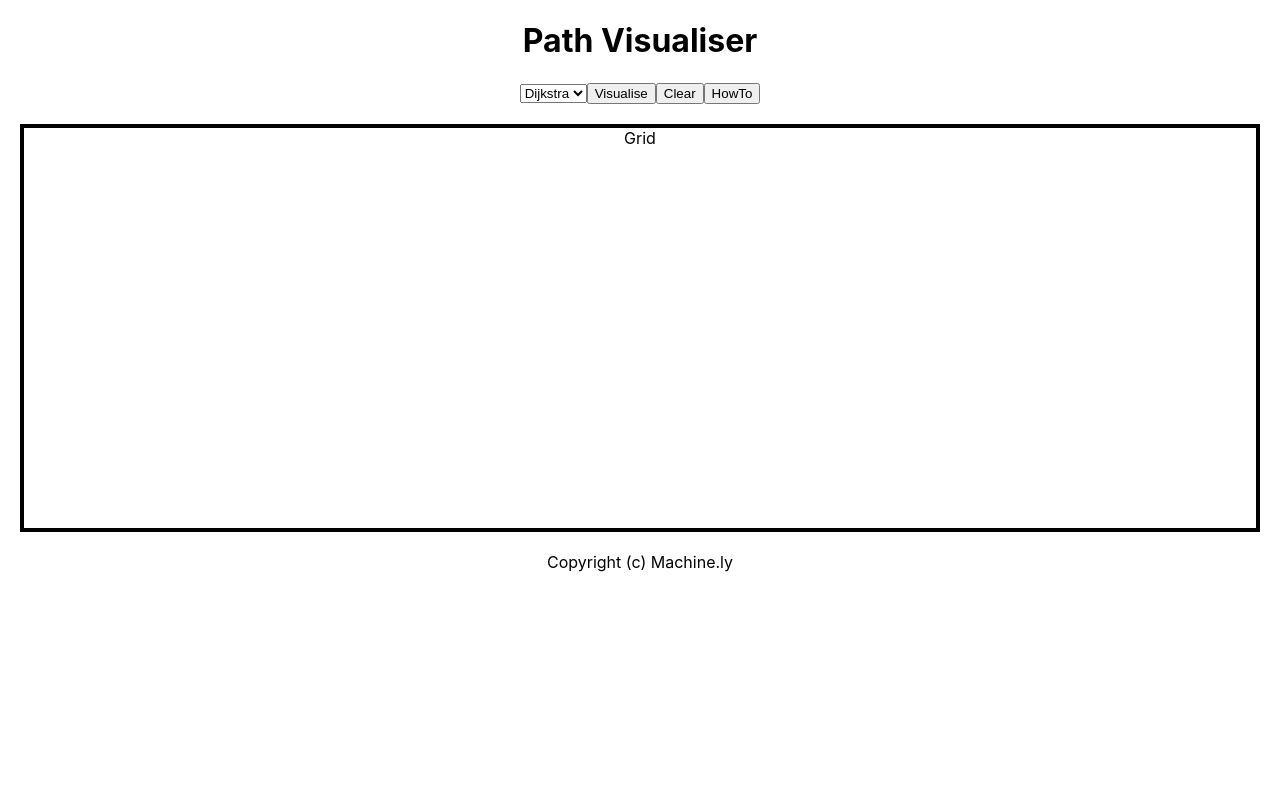
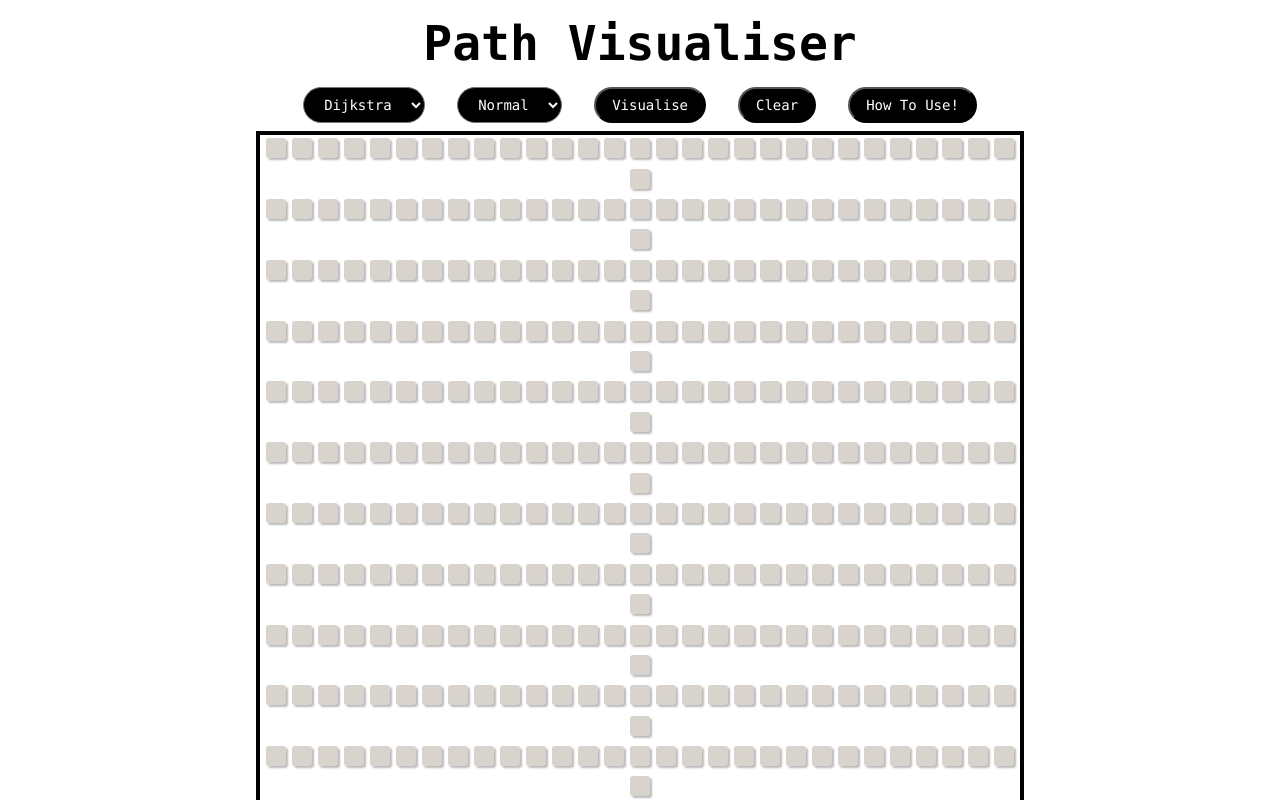
Before and after one commit to Machine-ly/GraphIn, a React (Create React App) app: page / in a window 1280 px wide. Shown: the top 800 px of the page. Built offline with nearby package versions, Linux system fonts and the light colour scheme.

Commit message:
Added Board UI Added constants.js Added Element.jsx Added Provider.jsx

```diff
--- a/public/index.html
+++ b/public/index.html
@@ -9,7 +9,7 @@
       name="description"
       content="Web site created using create-react-app"
     />
-    <link rel="apple-touch-icon" href="%PUBLIC_URL%/logo192.png" />
+
     <!--
       manifest.json provides metadata used when your web app is installed on a
       user's mobile device or desktop. See https://developers.google.com/web/fundamentals/web-app-manifest/
@@ -24,6 +24,11 @@
       work correctly both with client-side routing and a non-root public URL.
       Learn how to configure a non-root public URL by running `npm run build`.
     -->
+    <link
+      rel="stylesheet"
+      href="https://unpkg.com/tachyons@4.12.0/css/tachyons.min.css"
+    />
+
     <title>React App</title>
   </head>
   <body>
--- a/src/App.jsx
+++ b/src/App.jsx
@@ -3,7 +3,7 @@ import "./App.css";
 import Container from "./components/Container";
 function App() {
   return (
-    <div className="App">
+    <div className="App items-centers">
       <Container />
     </div>
   );
--- /dev/null
+++ b/src/assets/js/utils.js
@@ -0,0 +1,30 @@
+// Speed
+
+export const DELAY_SLOW = 300;
+export const DELAY_NORMAL = 150;
+export const DELAY_FAST = 50;
+
+// Board
+
+export const BOARD = [];
+for (let i = 0; i < 16; i++) {
+  BOARD[i] = [];
+  for (let j = 0; j < 30; j++) {
+    BOARD[i][j] = {
+      color: "#a1a6a3",
+      visit: false
+    };
+  }
+}
+
+// Element
+
+//element key
+
+export const KEYS = [];
+for (let i = 0; i < 16; i++) {
+  KEYS[i] = [];
+  for (let j = 0; j < 30; j++) {
+    KEYS[i][j] = `(${i},${j})`;
+  }
+}
--- a/src/components/Board.jsx
+++ b/src/components/Board.jsx
@@ -1,15 +1,55 @@
 import React from "react";
 
+import { BOARD, KEYS } from "../assets/js/utils";
+import Element from "./Element";
+
 export default function Container() {
+  const [clicking, setClicking] = React.useState(false);
+  const [dragging, setDragging] = React.useState({
+    begin: false,
+    end: false
+  });
+
+  const onMouseDown = e => {
+    const ridx = Number(e.target.dataset.ridx);
+    const cidx = Number(e.target.dataset.cidx);
+
+    // if (ridx === begin.current.x && cidx === begin.current.y) {
+    //   setDragging({ begin: true, end: false });
+    // } else if (ridx === end.current.x && cidx === end.current.y) {
+    //   setDragging({ begin: false, end: true });
+    // } else {
+    //   clickPos.current = { x: ridx, y: cidx };
+    //   setClicking(true);
+    // }
+  };
+  const onMouseUp = () => {
+    setClicking(false);
+    // setDragging({ begin: false, end: false });
+  };
+
   return (
     <div
+      className="board w-100 w-70-m w-60-l"
+      onMouseDown={onMouseDown}
+      onMouseUp={onMouseUp}
+      // onMouseMove={onMouseMove}
+      // onClick={onClick}
+      role="button"
+      tabIndex="0"
       style={{
-        minHeight: 400,
-        margin: 20,
+        margin: "auto",
         border: "4px solid black"
       }}
     >
-      Grid
+      {BOARD.map((row, ridx) => (
+        <div className="board_row" key={ridx}>
+          {row.map((col, cidx) => (
+            <Element ridx={ridx} cidx={cidx} key={KEYS[ridx][cidx]} />
+          ))}
+          <br />
+        </div>
+      ))}
     </div>
   );
 }
--- a/src/components/Container.jsx
+++ b/src/components/Container.jsx
@@ -5,8 +5,9 @@ import Board from "./Board";
 
 export default function Container() {
   return (
-    <div>
+    <div className="vh-100 code items-center">
       <Header />
+      {/* Modals for info andd error to be added */}
       <Board />
       <Footer />
     </div>
--- /dev/null
+++ b/src/components/Element.jsx
@@ -0,0 +1,17 @@
+import React from "react";
+
+export default function Element({ ridx, cidx }) {
+  return <div style={styles} ridx={ridx} cidx={ridx} />;
+}
+
+const styles = {
+  width: "20px",
+  height: "20px",
+  margin: "3px",
+  backgroundColor: "#d8d3cd",
+  borderRadius: "3px",
+  boxShadow: "2px 2px 2px #bbb",
+  cursor: "pointer",
+  display: "inline-block",
+  transition: "background-color 0.3s ease-out"
+};
--- a/src/components/Header.jsx
+++ b/src/components/Header.jsx
@@ -1,19 +1,50 @@
 import React from "react";
+import { DELAY_FAST, DELAY_NORMAL, DELAY_SLOW } from "../assets/js/utils";
 
 export default function Header() {
   return (
     <div>
-      <h1>Path Visualiser</h1>
+      <h1 className="f1 mv3-ns">Path Visualiser</h1>
       <div>
-        <select name="Algorithm">
+        <select
+          className="f6 grow no-underline br-pill ph3 pv2 mb2 dib white bg-black mh3"
+          name="Algorithm"
+        >
           <option value="Dijktsra">Dijkstra</option>
           <option value="A*">A*</option>
           <option value="Swarm">Swarm</option>
           <option value="extra">Extra</option>
         </select>
-        <input type="button" value="Visualise" />
-        <input type="button" value="Clear" />
-        <input type="button" value="HowTo" />
+        <select
+          className="f6 grow no-underline br-pill ph3 pv2 mb2 dib white bg-black mh3"
+          name="Speed"
+          defaultValue={150}
+        >
+          <option value={DELAY_SLOW}>Slow</option>
+          <option value={DELAY_NORMAL}>Normal</option>
+          <option value={DELAY_FAST}>Fast</option>
+        </select>
+        <button
+          className="f6 grow no-underline br-pill ph3 pv2 mb2 dib white bg-black mh3"
+          type="button"
+          value="Visualise"
+        >
+          Visualise
+        </button>
+        <button
+          className="f6 grow no-underline br-pill ph3 pv2 mb2 dib white bg-black mh3"
+          type="button"
+          value="Clear"
+        >
+          Clear
+        </button>
+        <button
+          className="f6 grow no-underline br-pill ph3 pv2 mb2 dib white bg-black mh3"
+          type="button"
+          value="HowTo"
+        >
+          How To Use!
+        </button>
       </div>
     </div>
   );
--- a/src/index.js
+++ b/src/index.js
@@ -4,8 +4,8 @@ import "./index.css";
 import App from "./App";
 
 ReactDOM.render(
-  <React.StrictMode>
+  <div>
     <App />
-  </React.StrictMode>,
+  </div>,
   document.getElementById("root")
 );
```
Also changed, not shown: src/components/Provider.jsx (added, +119 -0 lines), public/manifest.json.
